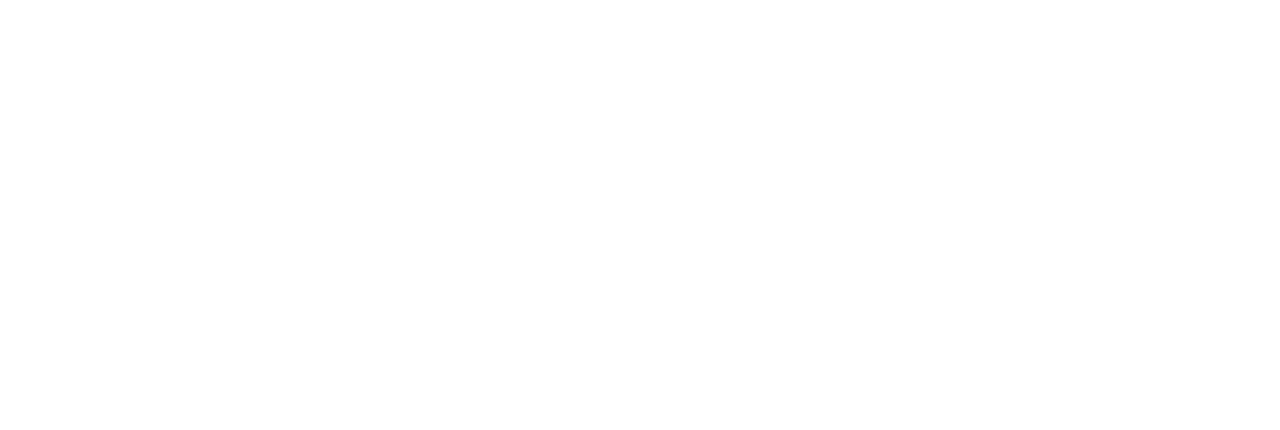
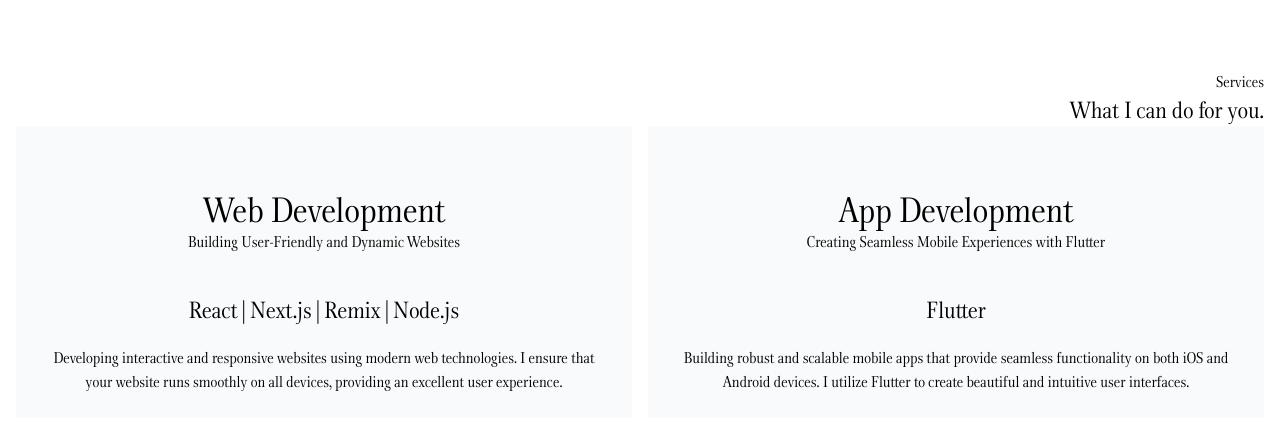
Before and after one commit to Roopaish/my-website, a Next.js app: page / in a window 1280 px wide. Shown: the part 1766-2196 px from the top of the page. Before the commit the page ends 1857 px from the top, so only its background shows below. Built offline with nearby package versions, Linux system fonts and the light colour scheme.

Commit message:
services added

```diff
--- a/src/app/page.tsx
+++ b/src/app/page.tsx
@@ -1,8 +1,9 @@
 'use client';
 
 import Page from '@/components/Page';
+import ServiceItem from '@/components/ServiceItem';
 import WorkListItem from '@/components/WorkListItems';
-import { galleryData, workData } from '@/constants/data';
+import { galleryData, serviceData, workData } from '@/constants/data';
 import useMount from '@/utils/useMount';
 import Image from 'next/image';
 
@@ -127,6 +128,15 @@
           ))}
         </ul>
       </section>
+      <section className="min-h-screen pt-40">
+        <h1 className="text-right">Services</h1>
+        <p className="text-right text-2xl">What I can do for you.</p>
+        <ul className="flex flex-col gap-4 md:flex-row">
+          {serviceData.map((service, i) => (
+            <ServiceItem key={i} {...service} />
+          ))}
+        </ul>
+      </section>
     </Page>
   );
 }
--- /dev/null
+++ b/src/components/ServiceItem.tsx
@@ -0,0 +1,29 @@
+export type ServiceItemType = {
+  title: string;
+  subtitle: string;
+  description: string;
+  technologies: string[];
+};
+
+export default function ServiceItem({
+  title,
+  subtitle,
+  description,
+  technologies,
+}: ServiceItemType) {
+  return (
+    <li className="w-full bg-gray-50 p-6 text-center">
+      <h2 className="pt-10 text-4xl">{title}</h2>
+      <p>{subtitle}</p>
+      <p className="mt-10 text-2xl">
+        {technologies.map((technology, index) => (
+          <>
+            <span key={index}>{technology}</span>
+            {index !== technologies.length - 1 && <span> | </span>}
+          </>
+        ))}
+      </p>
+      <p className="mt-5">{description}</p>
+    </li>
+  );
+}
--- a/src/components/WorkListItems.tsx
+++ b/src/components/WorkListItems.tsx
@@ -21,7 +21,7 @@
 }: WorkListItemType) {
   return (
     <li className="group relative">
-      <figure className="absolute right-1/3 -top-1/3 min-h-[320px] w-60 opacity-0 grayscale filter transition-all delay-500 duration-500 group-hover:-top-1/2 group-hover:right-[35%] group-hover:opacity-100">
+      <figure className="absolute right-1/3 -top-1/3 min-h-[320px] w-60 opacity-0 grayscale filter transition-all delay-500 duration-500 group-hover:-top-1/2 group-hover:right-[35%] group-hover:opacity-50 xl:group-hover:opacity-100">
         <Image
           src={image ?? `https://source.unsplash.com/random/${date}}`}
           alt={company}
--- a/src/constants/data.ts
+++ b/src/constants/data.ts
@@ -1,3 +1,4 @@
+import { ServiceItemType } from '@/components/ServiceItem';
 import { WorkListItemType } from '@/components/WorkListItems';
 
 export const workData: WorkListItemType[] = [
@@ -62,3 +63,20 @@
   'https://i.postimg.cc/7LTXsTTL/chat-app.png',
   '/images/hyperce.png',
 ];
+
+export const serviceData: ServiceItemType[] = [
+  {
+    title: 'Web Development',
+    description:
+      'Developing interactive and responsive websites using modern web technologies. I ensure that your website runs smoothly on all devices, providing an excellent user experience.',
+    subtitle: 'Building User-Friendly and Dynamic Websites',
+    technologies: ['React', 'Next.js', 'Remix', 'Node.js'],
+  },
+  {
+    title: 'App Development',
+    description:
+      'Building robust and scalable mobile apps that provide seamless functionality on both iOS and Android devices. I utilize Flutter to create beautiful and intuitive user interfaces.',
+    subtitle: 'Creating Seamless Mobile Experiences with Flutter',
+    technologies: ['Flutter'],
+  },
+];
```
